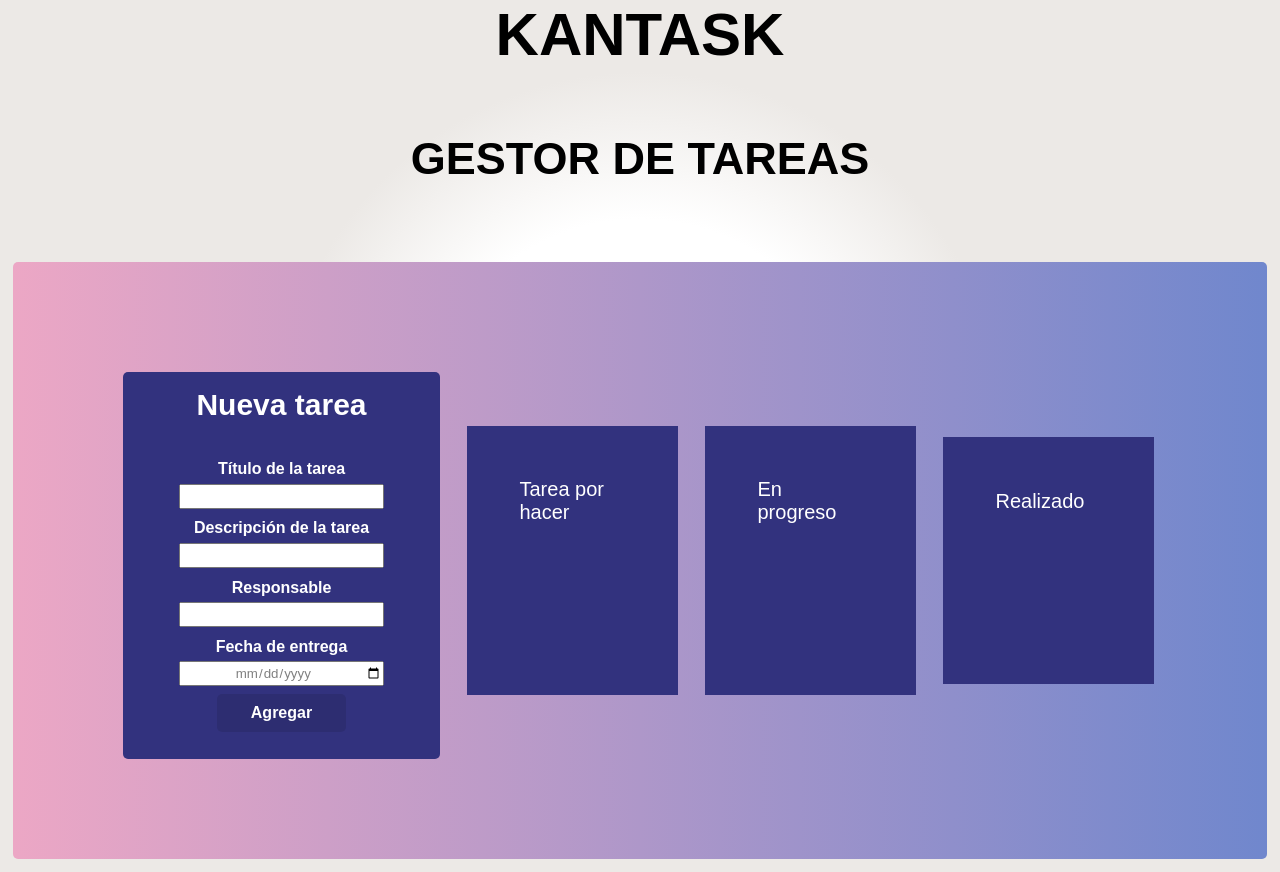
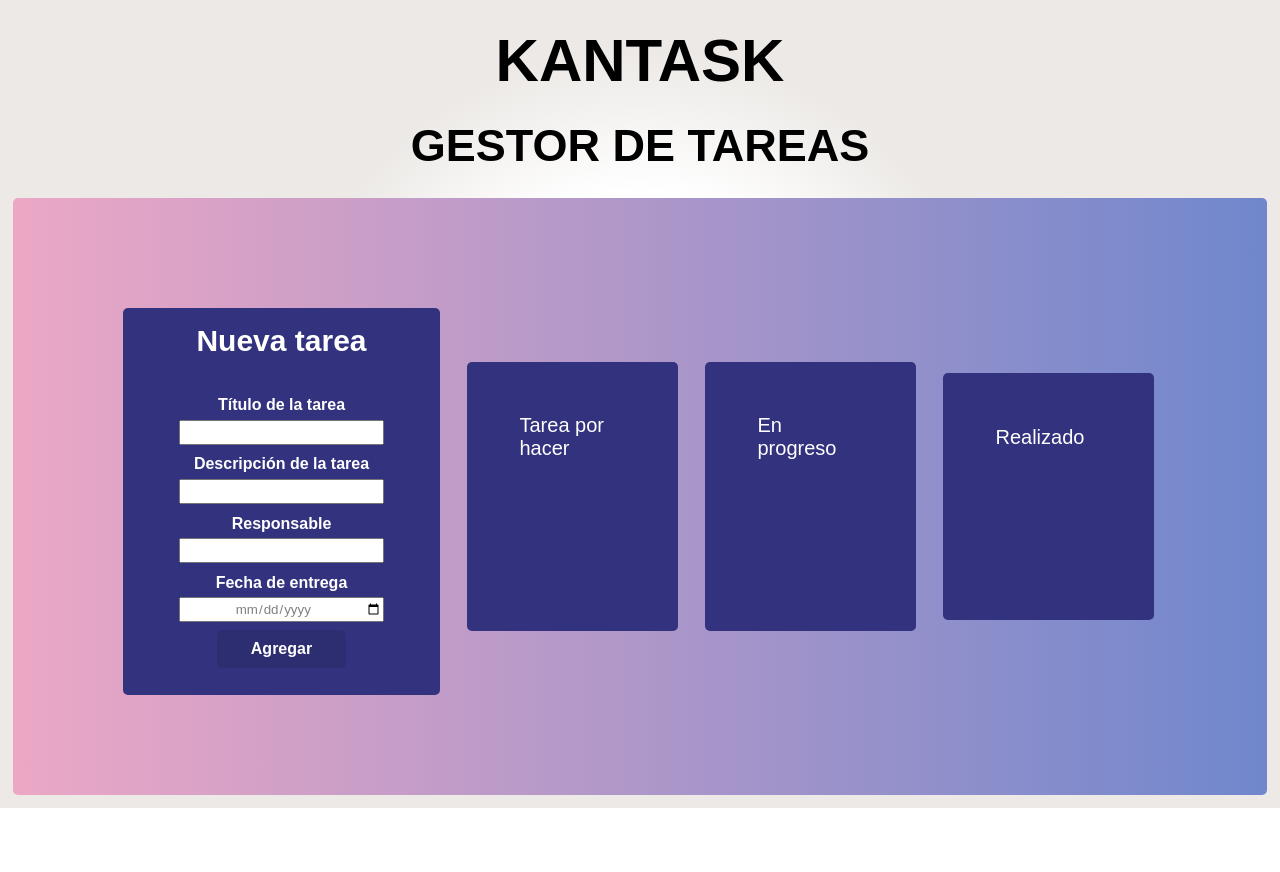
Before and after one commit to bakonos/M3U2TrelloAppJesusYancy, a plain HTML site: page index.html in a window 1280 px wide. After the commit the page ends 808 px from the top, so only its background shows below. Drawn offline with Linux system fonts and the light colour scheme.

Commit message:
Ajusto estilo en titulo

```diff
--- a/css/main.css
+++ b/css/main.css
@@ -16,7 +16,8 @@
     text-align: center;
     font-weight: 600px;
     font-size: 30px;
-    margin-bottom: 5%;
+    margin-bottom: 1%;
+    margin-top: 2%;
 }
 
 
@@ -136,18 +137,21 @@
 {
     width: 20%;
     background: #32327e;
+    border-radius: 5px;
 }
 
 .kanban_column_two
 {
     width: 20%;
     background: #32327e;
+    border-radius: 5px;
 }
 
 .kanban_column_three
 {
     width: 20%;
     background: #32327e;
+    border-radius: 5px;
 }
 
 .kanban_column_one, .kanban_column_two, .kanban_column_three
```
